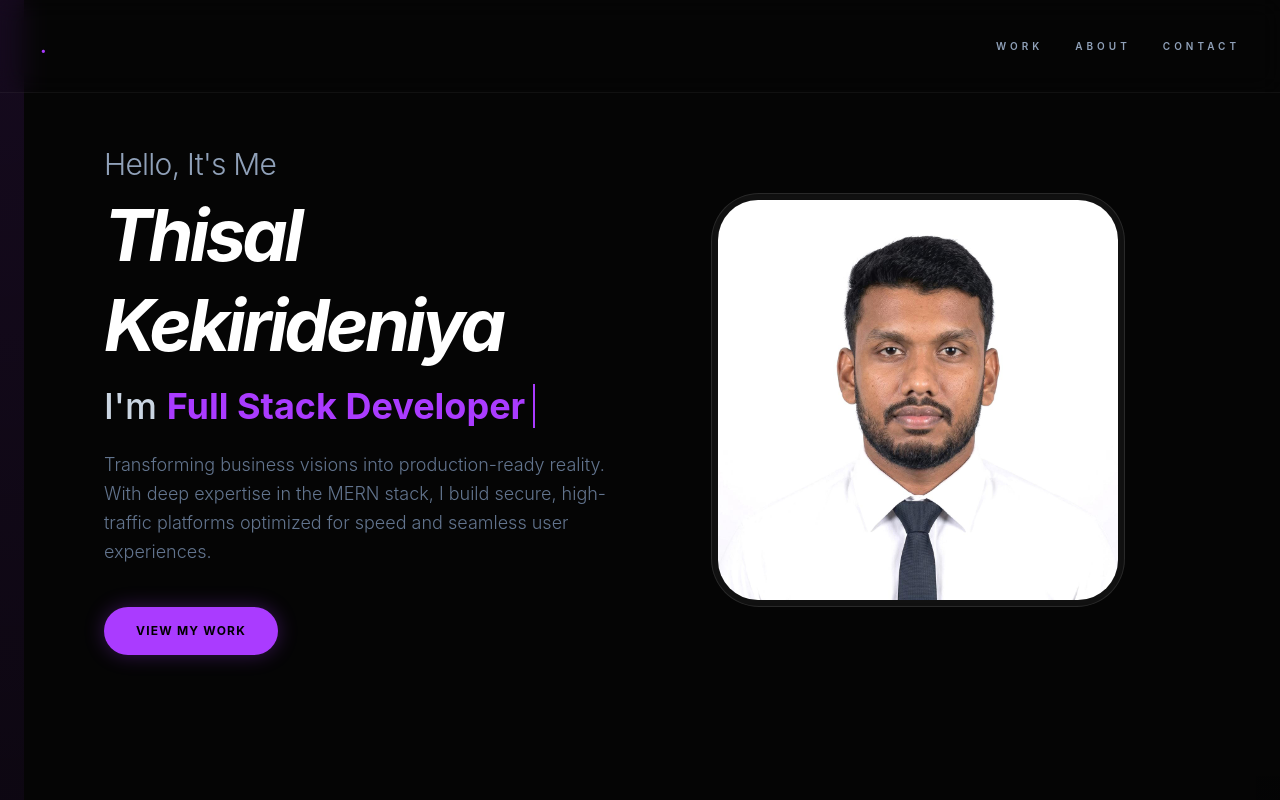
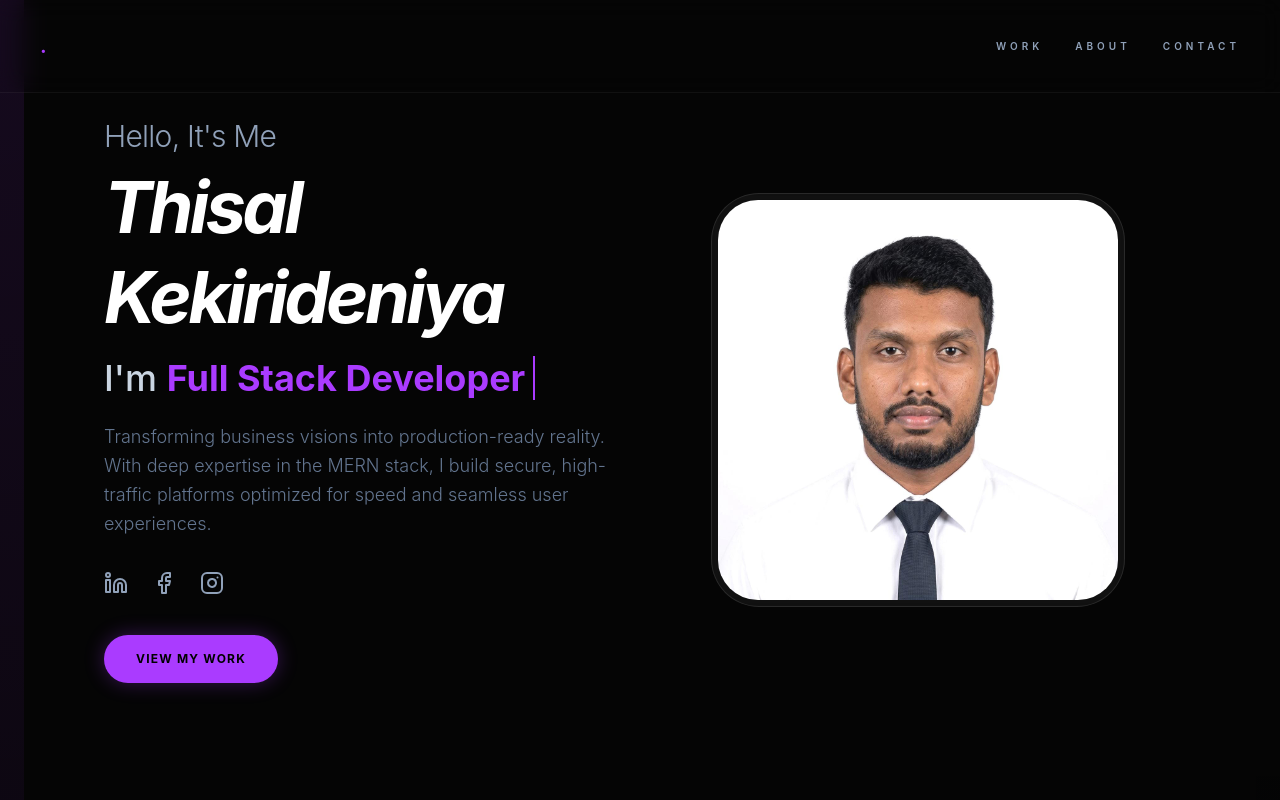
Before and after one commit to thisalkekirideniya-ui/my-portfolio, a React (Vite) app: page / in a window 1280 px wide. Shown: the top 800 px of the page. Built offline with nearby package versions, Linux system fonts and the light colour scheme.

Commit message:
add social media icons

```diff
--- a/src/components/Hero.jsx
+++ b/src/components/Hero.jsx
@@ -64,6 +64,13 @@ export default function Hero() {
           I build secure, high-traffic platforms optimized for speed and seamless user experiences.
         </p>
 
+        {/* SOCIAL MEDIA ICONS SECTION - CUSTOM SVGS */}
+        <div className="flex items-center justify-center md:justify-start gap-6 mt-8">
+          <SocialLink href="https://linkedin.com/in/yourusername" platform="linkedin" />
+          <SocialLink href="https://facebook.com/yourusername" platform="facebook" />
+          <SocialLink href="https://instagram.com/yourusername" platform="instagram" />
+        </div>
+
         <motion.button
           whileHover={{ scale: 1.05 }}
           whileTap={{ scale: 0.95 }}
@@ -80,7 +87,6 @@ export default function Hero() {
         transition={{ duration: 1.2, ease: "easeOut" }}
         className="flex-1 relative flex justify-center items-center w-full"
       >
-        {/* Luxury Glow behind photo - Scaled for mobile */}
         <div className="absolute w-60 h-60 md:w-[450px] md:h-[450px] bg-accent/20 rounded-full blur-[80px] md:blur-[100px] -z-10 animate-pulse" />
 
         <motion.div
@@ -98,3 +104,46 @@ export default function Hero() {
     </section>
   );
 }
+
+// Helper Component with Embedded SVGs
+function SocialLink({ href, platform }) {
+  const icons = {
+    linkedin: (
+      <path d="M16 8a6 6 0 0 1 6 6v7h-4v-7a2 2 0 0 0-2-2 2 2 0 0 0-2 2v7h-4v-7a6 6 0 0 1 6-6zM2 9h4v12H2zM4 2a2 2 0 1 1-2 2 2 2 0 0 1 2-2z" />
+    ),
+    facebook: (
+      <path d="M18 2h-3a5 5 0 0 0-5 5v3H7v4h3v8h4v-8h3l1-4h-4V7a1 1 0 0 1 1-1h3z" />
+    ),
+    instagram: (
+      <>
+        <rect x="2" y="2" width="20" height="20" rx="5" ry="5" />
+        <path d="M16 11.37A4 4 0 1 1 12.63 8 4 4 0 0 1 16 11.37z" />
+        <line x1="17.5" y1="6.5" x2="17.51" y2="6.5" />
+      </>
+    ),
+  };
+
+  return (
+    <motion.a
+      href={href}
+      target="_blank"
+      rel="noopener noreferrer"
+      whileHover={{ y: -5 }}
+      className="text-slate-400 transition-all duration-300 hover:text-accent"
+    >
+      <svg
+        xmlns="http://www.w3.org/2000/svg"
+        width="24"
+        height="24"
+        viewBox="0 0 24 24"
+        fill="none"
+        stroke="currentColor"
+        strokeWidth="2"
+        strokeLinecap="round"
+        strokeLinejoin="round"
+      >
+        {icons[platform]}
+      </svg>
+    </motion.a>
+  );
+}
```
